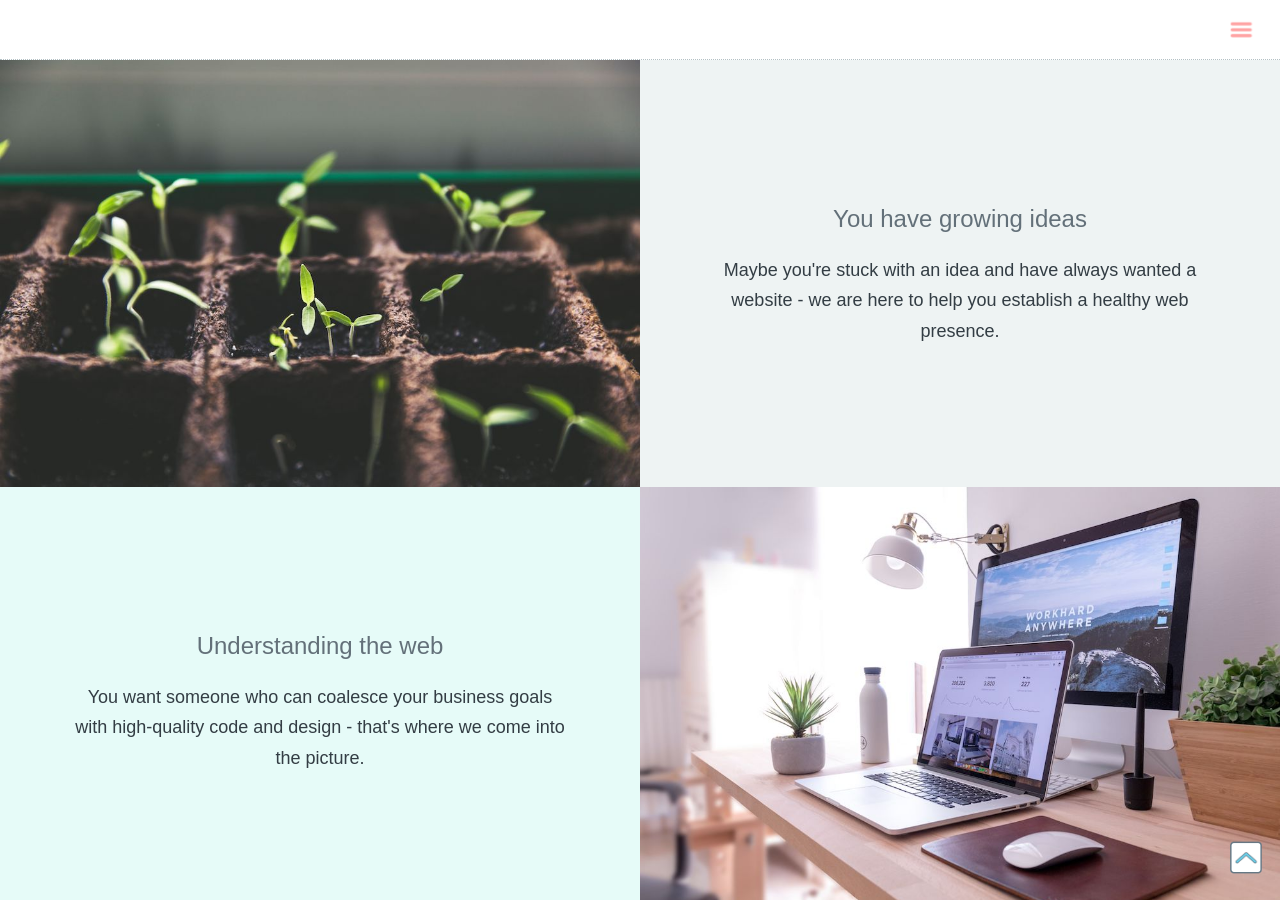
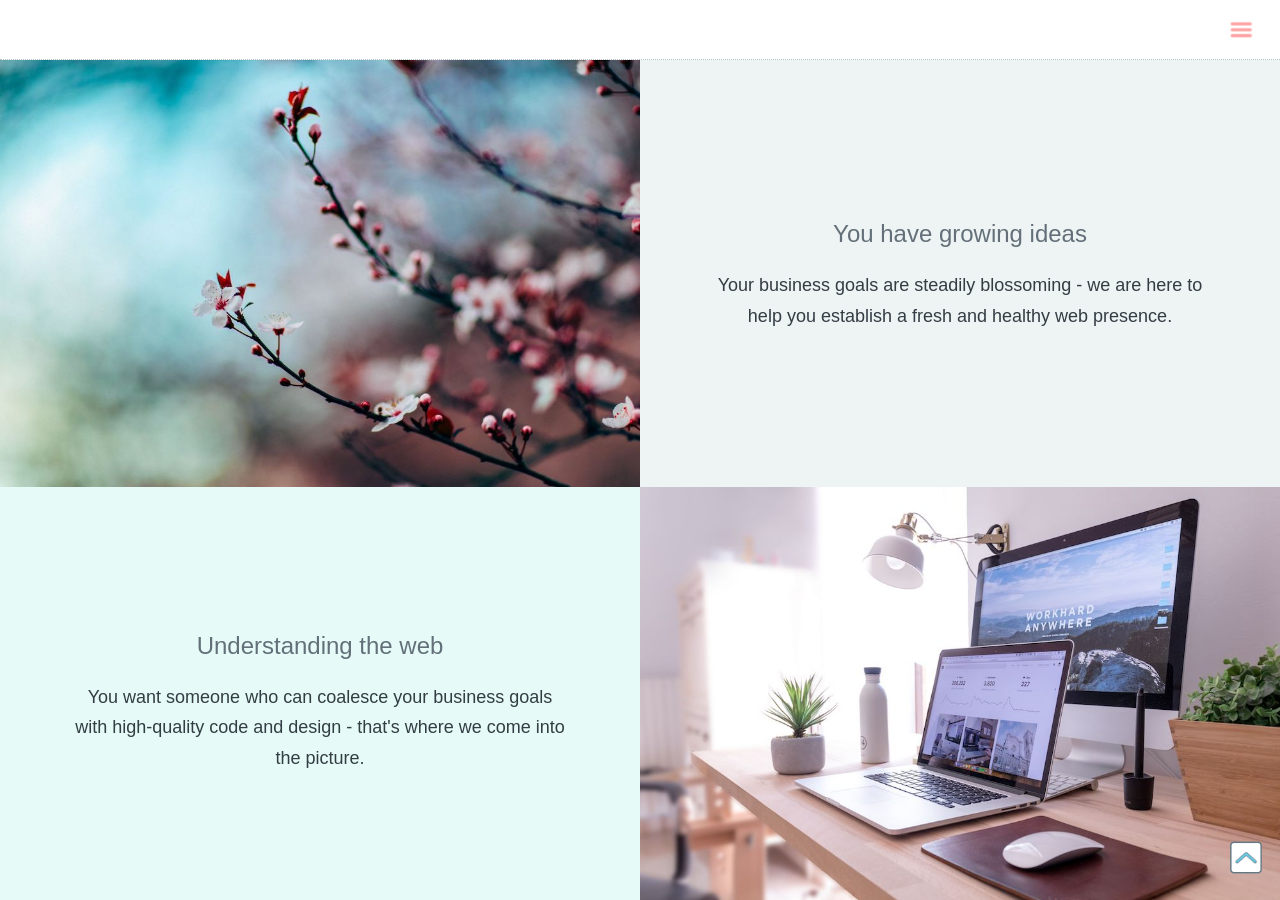
Before and after one commit to graymintmoon/graymintmoon.github.io, a Jekyll site: the page built from index.md, in a window 1280 px wide and 900 px high, scrolled down 1166 px. Built offline with Jekyll 4.4.1, drawn with Linux system fonts in a browser that asks for light colours; nearby versions of some CDN libraries; some web fonts are replaced.

Commit message:
offering image update

```diff
--- a/_includes/offerings.html
+++ b/_includes/offerings.html
@@ -2,11 +2,11 @@
 	<div class="container_full text_center">
 		<div class="column_half bg_lightgray">
 			<div class="column_half_block_wide">
-				<img class="img_full" src="{{site.url}}/assets/sprout.jpg" alt="photo by Markus Spiske">
+				<img class="img_full" src="{{site.url}}/assets/blossom.jpg" alt="photo by Nitish Meena">
 			</div>
 			<div class="column_half_block_wide column_half_block_description">
 				<h4 class="text_regular">You have growing ideas</h4>
-				<p class="text_light">Maybe you're stuck with an idea and have always wanted a website - we are here to help you establish a healthy web presence.</p>
+				<p class="text_light">Your business goals are steadily blossoming - we are here to help you establish a fresh and healthy web presence.</p>
 			</div>
 		</div>
 		<div class="column_half column_half_reverse bg_lightmint">
```
Also changed, not shown: assets/blossom.jpg (added).
